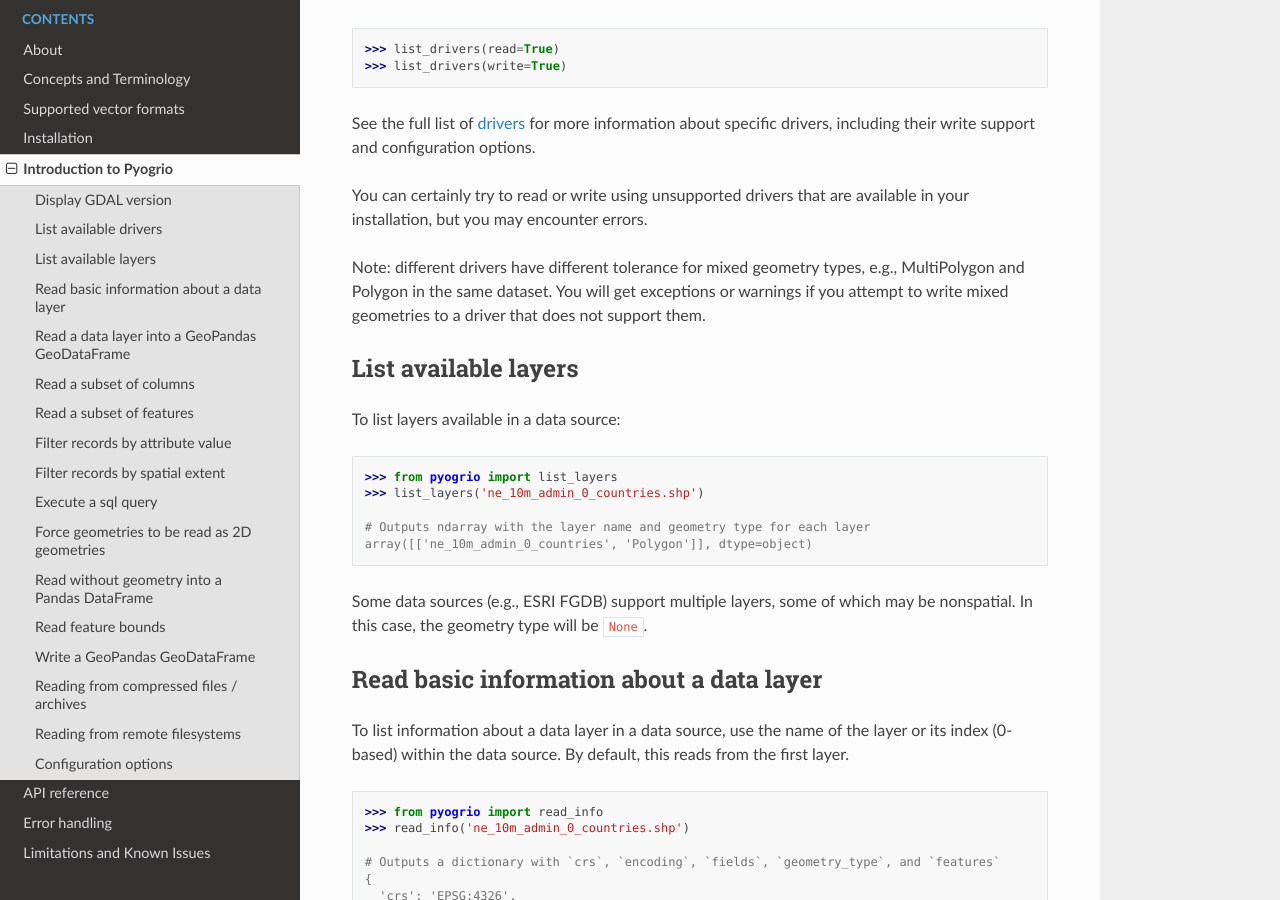
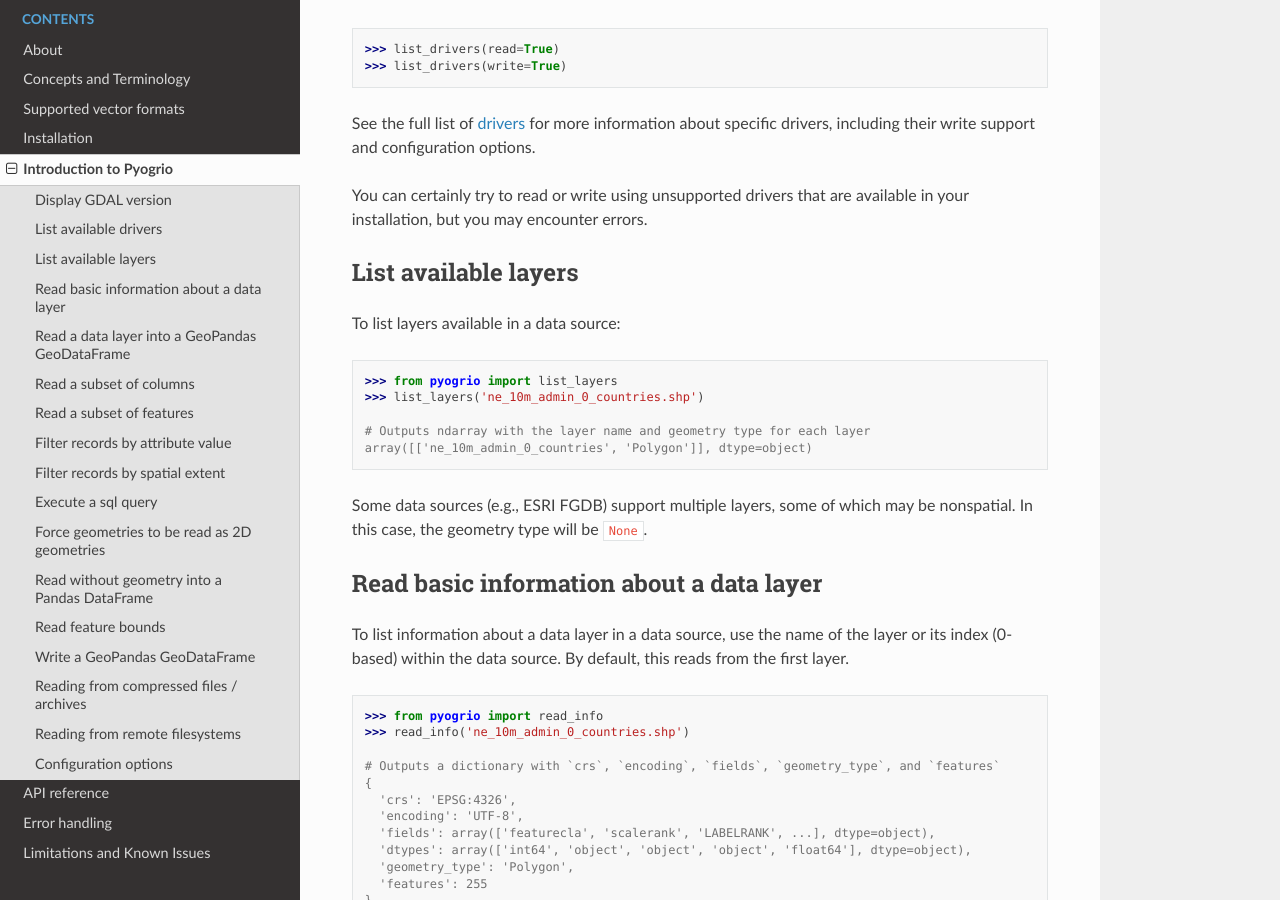
Before and after one commit to geopandas/pyogrio, a Sphinx documentation site: the page built from docs/source/introduction.md, in a window 1280 px wide and 900 px high, scrolled down 755 px. Built offline with Sphinx 7.4.7 and the Read the Docs theme 2.0.0, drawn with Linux system fonts in a browser that asks for light colours.

Commit message:
Remove note about multitypes.

```diff
--- a/docs/source/introduction.md
+++ b/docs/source/introduction.md
@@ -40,11 +40,6 @@ configuration options.
 
 You can certainly try to read or write using unsupported drivers that are
 available in your installation, but you may encounter errors.
-
-Note: different drivers have different tolerance for mixed geometry types, e.g.,
-MultiPolygon and Polygon in the same dataset. You will get exceptions or
-warnings if you attempt to write mixed geometries to a driver that does not
-support them.
 
 ## List available layers
 
```
